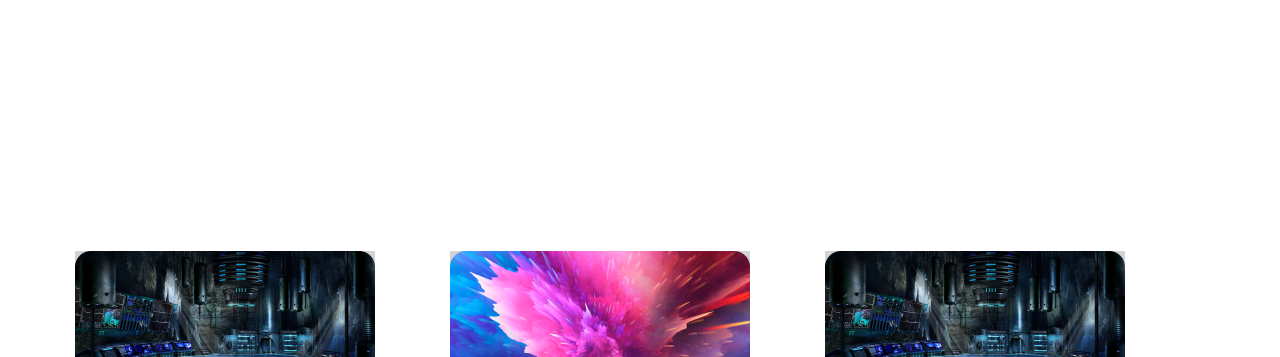
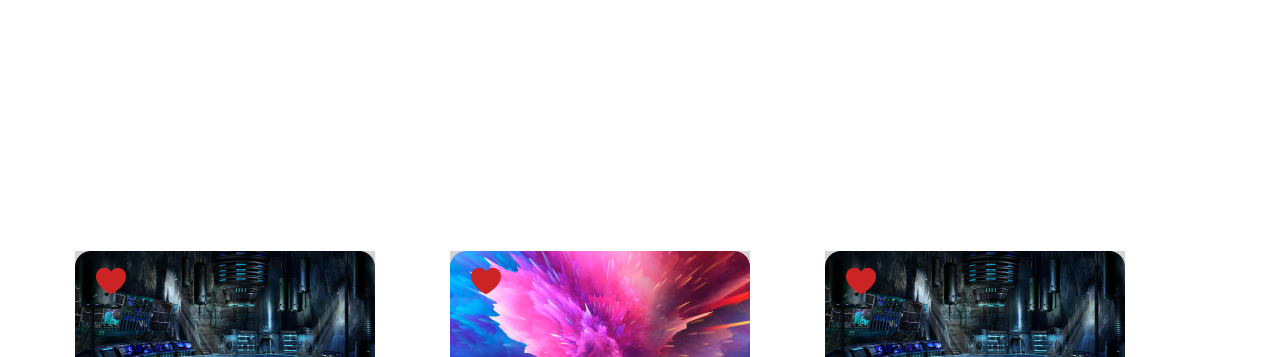
Before and after one commit to MartinMSalas/CTD-FrontEnd-1-Clase-11, a plain HTML site: page index.html in a window 1280 px wide. Shown: the part 122-479 px from the top of the page. Drawn offline with Linux system fonts and the light colour scheme.

Commit message:
agregando el corazoncito

```diff
--- a/css/styles.css
+++ b/css/styles.css
@@ -32,6 +32,12 @@ article{
     position: relative;
     background-color: lightgrey;
 }
+.corazon{
+    position: absolute;
+    left: 21px;
+    top: 16px;
+}
+
 .logo {
     border-radius: 50%;
     position: absolute;
--- a/index.html
+++ b/index.html
@@ -23,20 +23,21 @@
         <section>
 
             <article class="articuloUno">
-                <img class="base" src="./img/849bfede3a5193c34ab8a00379e64fa2 1.png" alt=""><img class="logo" src="./img/liga-justicia-batman-kO4H--1024x512@abc 1.png" alt=""><h2>batman</h2><p>Bruce Wayne es el único personaje que se identifica como Batman y aparece en Batman, Detective Comics, Batman y Robin, y Batman: The Dark Knight. Dick Grayson vuelve al manto de Nightwing</p>
+
+                <img src="./img/Vector.png" class="corazon" alt=""><img class="base" src="./img/849bfede3a5193c34ab8a00379e64fa2 1.png" alt=""><img class="logo" src="./img/liga-justicia-batman-kO4H--1024x512@abc 1.png" alt=""><h2>batman</h2><p>Bruce Wayne es el único personaje que se identifica como Batman y aparece en Batman, Detective Comics, Batman y Robin, y Batman: The Dark Knight. Dick Grayson vuelve al manto de Nightwing</p>
                 <button class="">  Ver más
                 </button>
 
 
             </article>
             <article class="articuloDos">
-                <img class="base" src="./img/849bfede3a5193c34ab8a00379e64fa2 1 2.png" alt=""><img class="logo" src="./img/liga-justicia-batman-kO4H--1024x512@abc 1 2.png" alt=""><h2>Harley Quinn</h2><p>La creación de Harley Quinn fue una idea de último minuto propuesta por el escritor estadounidense Paul Dini para modificar una escena del vigésimo-segundo episodio de Batman: la serie animada</p>
+                <img src="./img/Vector.png" class="corazon" alt=""><img class="base" src="./img/849bfede3a5193c34ab8a00379e64fa2 1 2.png" alt=""><img class="logo" src="./img/liga-justicia-batman-kO4H--1024x512@abc 1 2.png" alt=""><h2>Harley Quinn</h2><p>La creación de Harley Quinn fue una idea de último minuto propuesta por el escritor estadounidense Paul Dini para modificar una escena del vigésimo-segundo episodio de Batman: la serie animada</p>
                 <button class="">  Ver más
                 </button>
 
             </article>
             <article class="articuloTres">
-                <img src="./img/849bfede3a5193c34ab8a00379e64fa2 1.png" alt=""><img class="logo" src="./img/liga-justicia-batman-kO4H--1024x512@abc 1.png" alt=""><h2>batman</h2><p>Bruce Wayne es el único personaje que se identifica como Batman y aparece en Batman, Detective Comics, Batman y Robin, y Batman: The Dark Knight. Dick Grayson vuelve al manto de Nightwing</p>
+                <img src="./img/Vector.png" class="corazon" alt=""><img src="./img/849bfede3a5193c34ab8a00379e64fa2 1.png" alt=""><img class="logo" src="./img/liga-justicia-batman-kO4H--1024x512@abc 1.png" alt=""><h2>batman</h2><p>Bruce Wayne es el único personaje que se identifica como Batman y aparece en Batman, Detective Comics, Batman y Robin, y Batman: The Dark Knight. Dick Grayson vuelve al manto de Nightwing</p>
                 <button class="">  Ver más
                 </button>
             </article>
```
